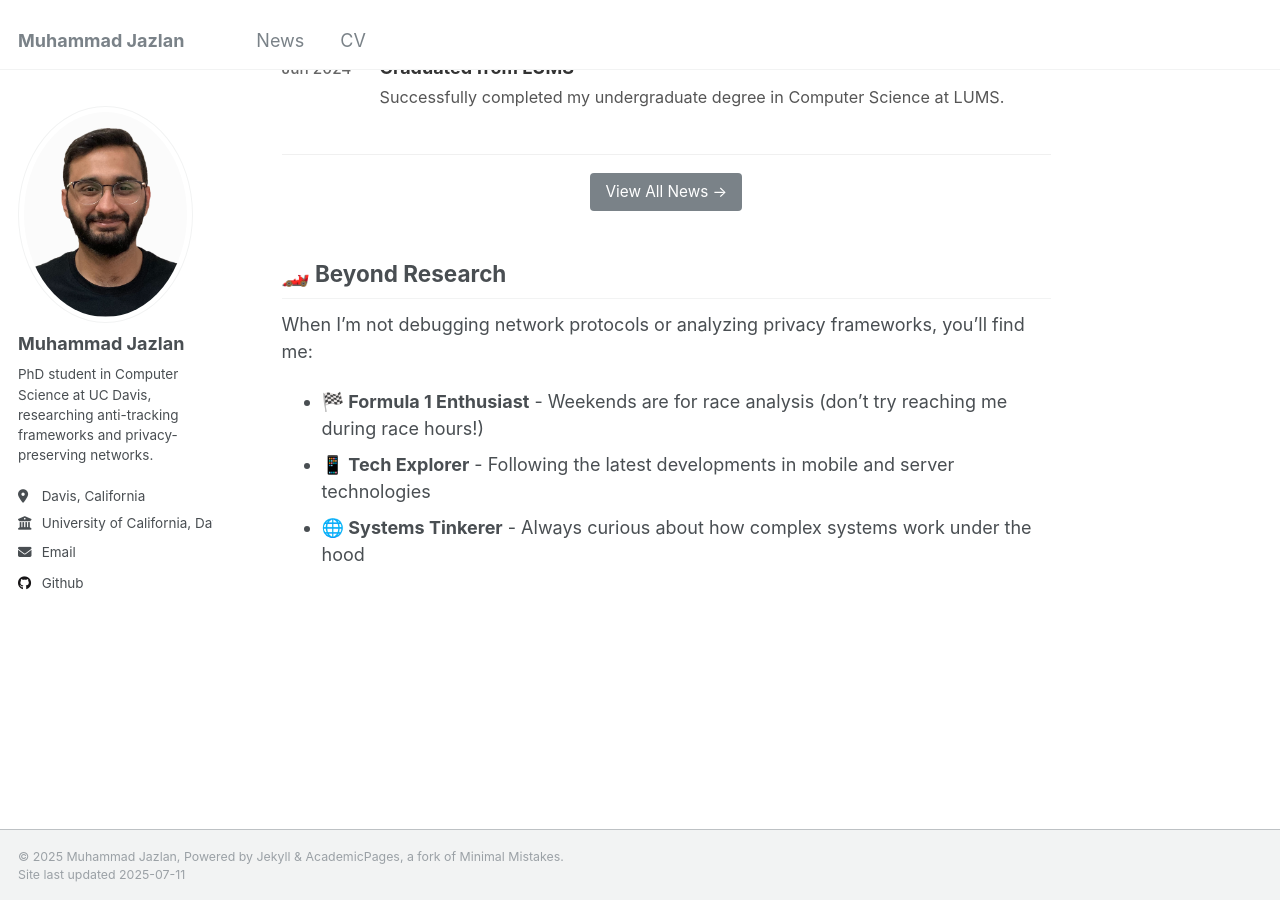
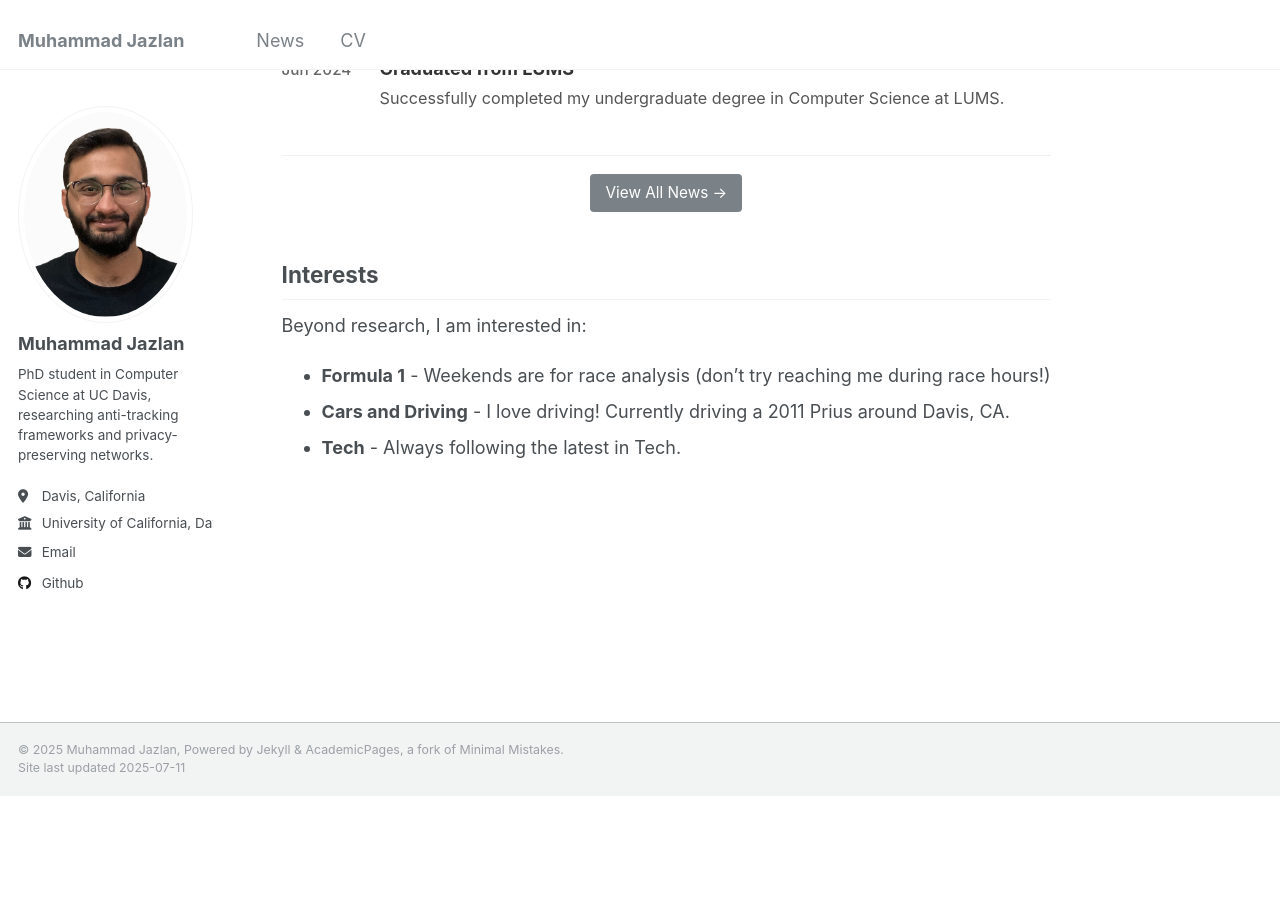
Before and after one commit to jazlan01/jazlan01.github.io, a Jekyll site: the page built from _pages/about.md, in a window 1280 px wide and 900 px high, scrolled down 1219 px. Built offline with Jekyll 4.4.1, drawn with Linux system fonts in a browser that asks for light colours; after the commit the page ends 2015 px from its top, so only the background shows below that.

Commit message:
Updated interests

```diff
--- a/_pages/about.md
+++ b/_pages/about.md
@@ -1,6 +1,6 @@
 ---
 permalink: /
-title: "About"
+title: "`whoami`"
 author_profile: true
 redirect_from:
   - /about/
@@ -16,7 +16,7 @@ I am a first-year PhD student in **Computer Science** at the [University of Cali
 
 I'm advised by [Prof. Zubair Shafiq](https://web.cs.ucdavis.edu/~zubair/) and [Prof. Alexander Gamero-Garrido](https://www.gamero-garrido.com).
 
-### 🎓 **Background**
+###  **Background**
 Prior to UC Davis, I completed my undergraduate studies at [Lahore University of Management Sciences (LUMS)](https://lums.edu.pk/), where I worked on systems research under the guidance of [Prof. Zafar Qazi](https://web.lums.edu.pk/~zafar/) and [Prof. Ihsan Qazi](https://www.ihsanqazi.com). My undergraduate research focused on building systems to improve edge latency in the 5G control plane.
 
 ## Recent News
@@ -38,13 +38,13 @@ Prior to UC Davis, I completed my undergraduate studies at [Lahore University of
 
 
 
-## 🏎️ **Beyond Research**
+## **Interests**
 
-When I'm not debugging network protocols or analyzing privacy frameworks, you'll find me:
+Beyond research, I am interested in:
 
-- **🏁 Formula 1 Enthusiast** - Weekends are for race analysis (don't try reaching me during race hours!)
-- **📱 Tech Explorer** - Following the latest developments in mobile and server technologies
-- **🌐 Systems Tinkerer** - Always curious about how complex systems work under the hood
+- **Formula 1** - Weekends are for race analysis (don't try reaching me during race hours!)
+- **Cars and Driving** - I love driving! Currently driving a 2011 Prius around Davis, CA.
+- **Tech** - Always following the latest in Tech.
 
 <style>
 .hero-section {
```
